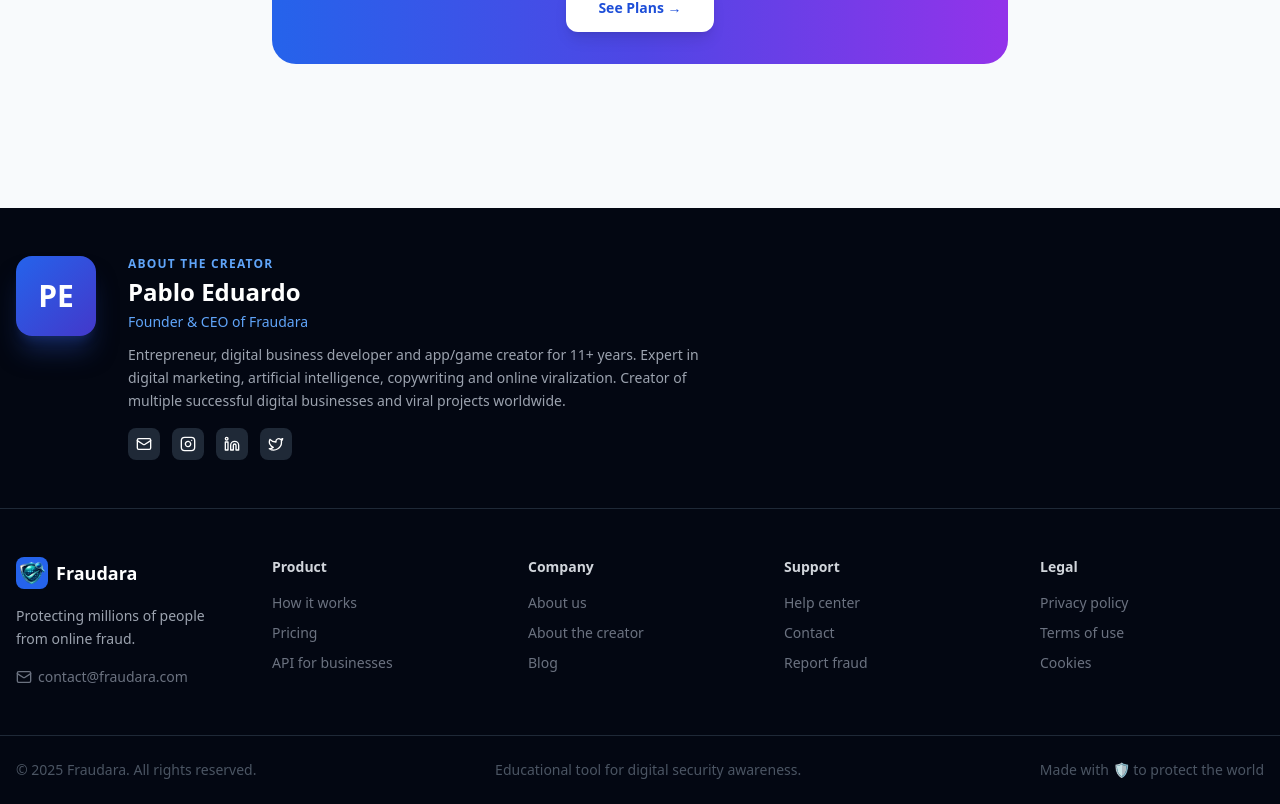
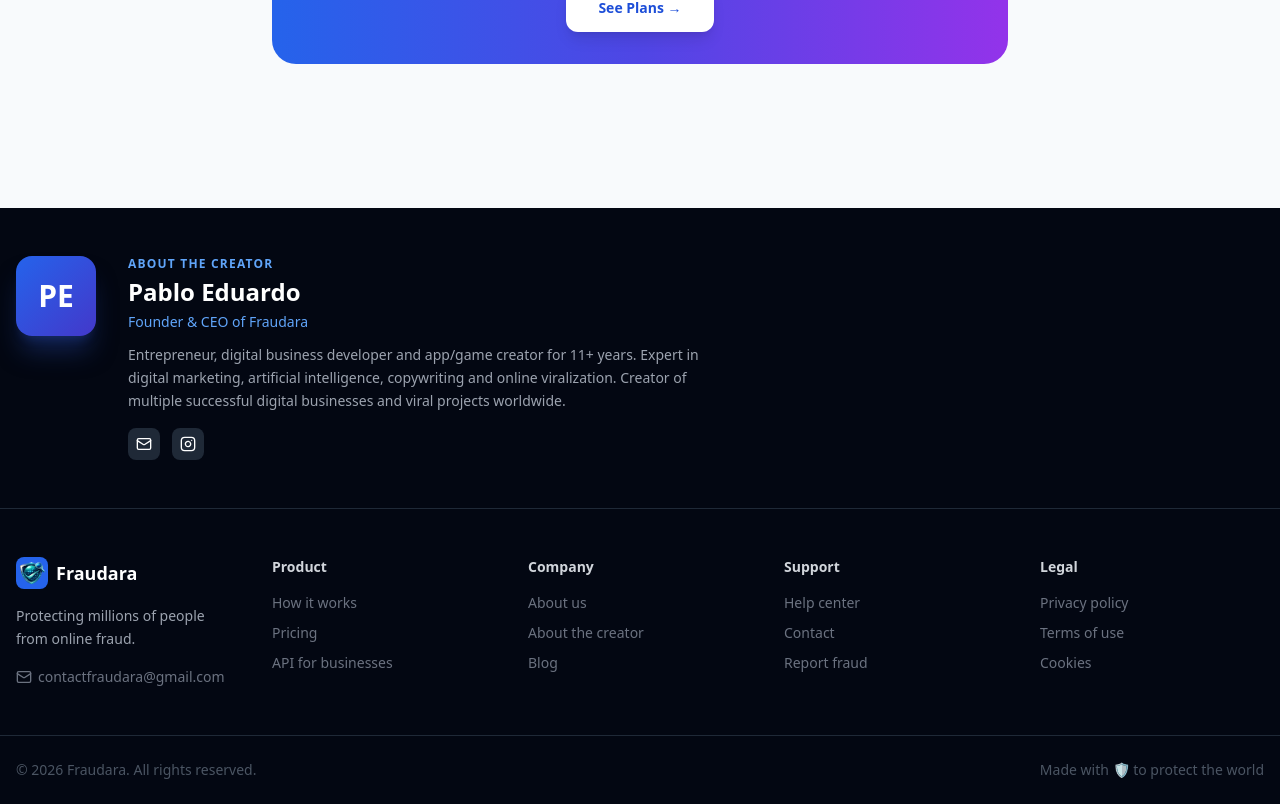
Before and after one commit to pablodevv/AntiGolpe, a React (Vite) app: page / in a window 1280 px wide. Shown: the part 1887-2691 px from the top of the page. Built offline with nearby package versions, Linux system fonts and the light colour scheme.

Commit message:
Update App.tsx

```diff
--- a/src/App.tsx
+++ b/src/App.tsx
@@ -147,7 +147,7 @@
     footerPrivacy: "Privacidade",
     footerTerms: "Termos de uso",
     footerCookies: "Cookies",
-    footerCopyright: "© 2025 Fraudara. Todos os direitos reservados.",
+    footerCopyright: "© 2026 Fraudara. Todos os direitos reservados.",
     footerDisclaimer: "Ferramenta educativa para conscientização sobre segurança digital.",
     footerEmail: "contato@fraudara.com",
     footerMadeWith: "Feito com 🛡️ para proteger o mundo",
@@ -281,9 +281,9 @@
     footerPrivacy: "Privacy policy",
     footerTerms: "Terms of use",
     footerCookies: "Cookies",
-    footerCopyright: "© 2025 Fraudara. All rights reserved.",
+    footerCopyright: "© 2026 Fraudara. All rights reserved.",
     footerDisclaimer: "Educational tool for digital security awareness.",
-    footerEmail: "contact@fraudara.com",
+    footerEmail: "contactfraudara@gmail.com",
     footerMadeWith: "Made with 🛡️ to protect the world",
     creatorTitle: "About the Creator",
     creatorName: "Pablo Eduardo",
@@ -405,9 +405,9 @@
     footerPrivacy: "Privacidad",
     footerTerms: "Términos de uso",
     footerCookies: "Cookies",
-    footerCopyright: "© 2025 Fraudara. Todos los derechos reservados.",
+    footerCopyright: "© 2026 Fraudara. Todos los derechos reservados.",
     footerDisclaimer: "Herramienta educativa para la concienciación sobre seguridad digital.",
-    footerEmail: "contact@fraudara.com",
+    footerEmail: "contactfraudara@gmail.com",
     footerMadeWith: "Hecho con 🛡️ para proteger el mundo",
     creatorTitle: "Sobre el Creador",
     creatorName: "Pablo Eduardo",
@@ -529,9 +529,9 @@
     footerPrivacy: "隐私政策",
     footerTerms: "使用条款",
     footerCookies: "Cookie政策",
-    footerCopyright: "© 2025 Fraudara. 保留所有权利。",
+    footerCopyright: "© 2026 Fraudara. 保留所有权利。",
     footerDisclaimer: "数字安全意识教育工具。",
-    footerEmail: "contact@fraudara.com",
+    footerEmail: "contactfraudara@gmail.com",
     footerMadeWith: "用🛡️守护世界",
     creatorTitle: "关于创始人",
     creatorName: "Pablo Eduardo",
@@ -642,9 +642,9 @@
     footerAbout: "À propos", footerCreator: "Le créateur", footerBlog: "Blog",
     footerHelp: "Centre d'aide", footerContact: "Contact", footerReport: "Signaler une fraude",
     footerPrivacy: "Confidentialité", footerTerms: "Conditions d'utilisation", footerCookies: "Cookies",
-    footerCopyright: "© 2025 Fraudara. Tous droits réservés.",
+    footerCopyright: "© 2026 Fraudara. Tous droits réservés.",
     footerDisclaimer: "Outil éducatif pour la sensibilisation à la sécurité numérique.",
-    footerEmail: "contact@fraudara.com",
+    footerEmail: "contactfraudara@gmail.com",
     footerMadeWith: "Fait avec 🛡️ pour protéger le monde",
     creatorTitle: "À propos du Créateur",
     creatorName: "Pablo Eduardo",
@@ -744,9 +744,9 @@
     footerAbout: "Über uns", footerCreator: "Der Gründer", footerBlog: "Blog",
     footerHelp: "Hilfezentrum", footerContact: "Kontakt", footerReport: "Betrug melden",
     footerPrivacy: "Datenschutz", footerTerms: "Nutzungsbedingungen", footerCookies: "Cookies",
-    footerCopyright: "© 2025 Fraudara. Alle Rechte vorbehalten.",
+    footerCopyright: "© 2026 Fraudara. Alle Rechte vorbehalten.",
     footerDisclaimer: "Bildungswerkzeug für digitale Sicherheit.",
-    footerEmail: "contact@fraudara.com",
+    footerEmail: "contactfraudara@gmail.com",
     footerMadeWith: "Mit 🛡️ gemacht, um die Welt zu schützen",
     creatorTitle: "Über den Gründer",
     creatorName: "Pablo Eduardo",
@@ -845,9 +845,9 @@
     footerAbout: "معلومات عنا", footerCreator: "عن المنشئ", footerBlog: "المدونة",
     footerHelp: "مركز المساعدة", footerContact: "التواصل", footerReport: "الإبلاغ عن احتيال",
     footerPrivacy: "الخصوصية", footerTerms: "شروط الاستخدام", footerCookies: "ملفات تعريف الارتباط",
-    footerCopyright: "© 2025 Fraudara. جميع الحقوق محفوظة.",
+    footerCopyright: "© 2026 Fraudara. جميع الحقوق محفوظة.",
     footerDisclaimer: "أداة تعليمية للتوعية بالأمان الرقمي.",
-    footerEmail: "contact@fraudara.com",
+    footerEmail: "contactfraudara@gmail.com",
     footerMadeWith: "صنع بـ 🛡️ لحماية العالم",
     creatorTitle: "عن المنشئ",
     creatorName: "Pablo Eduardo",
@@ -946,9 +946,9 @@
     footerAbout: "会社概要", footerCreator: "創設者について", footerBlog: "ブログ",
     footerHelp: "ヘルプセンター", footerContact: "お問い合わせ", footerReport: "詐欺を報告",
     footerPrivacy: "プライバシー", footerTerms: "利用規約", footerCookies: "クッキー",
-    footerCopyright: "© 2025 Fraudara. 全著作権所有。",
+    footerCopyright: "© 2026 Fraudara. 全著作権所有。",
     footerDisclaimer: "デジタルセキュリティ意識向上のための教育ツール。",
-    footerEmail: "contact@fraudara.com",
+    footerEmail: "contactfraudara@gmail.com",
     footerMadeWith: "🛡️で世界を守るために作成",
     creatorTitle: "創設者について",
     creatorName: "Pablo Eduardo",
@@ -1047,9 +1047,9 @@
     footerAbout: "О нас", footerCreator: "О создателе", footerBlog: "Блог",
     footerHelp: "Центр помощи", footerContact: "Контакт", footerReport: "Сообщить о мошенничестве",
     footerPrivacy: "Конфиденциальность", footerTerms: "Условия использования", footerCookies: "Cookies",
-    footerCopyright: "© 2025 Fraudara. Все права защищены.",
+    footerCopyright: "© 2026 Fraudara. Все права защищены.",
     footerDisclaimer: "Образовательный инструмент для цифровой безопасности.",
-    footerEmail: "contact@fraudara.com",
+    footerEmail: "contactfraudara@gmail.com",
     footerMadeWith: "Создано с 🛡️ для защиты мира",
     creatorTitle: "О Создателе",
     creatorName: "Pablo Eduardo",
@@ -1148,9 +1148,9 @@
     footerAbout: "हमारे बारे में", footerCreator: "संस्थापक के बारे में", footerBlog: "ब्लॉग",
     footerHelp: "सहायता केंद्र", footerContact: "संपर्क", footerReport: "धोखाधड़ी रिपोर्ट करें",
     footerPrivacy: "गोपनीयता", footerTerms: "उपयोग की शर्तें", footerCookies: "Cookies",
-    footerCopyright: "© 2025 Fraudara. सर्वाधिकार सुरक्षित।",
+    footerCopyright: "© 2026 Fraudara. सर्वाधिकार सुरक्षित।",
     footerDisclaimer: "डिजिटल सुरक्षा जागरूकता के लिए शैक्षिक उपकरण।",
-    footerEmail: "contact@fraudara.com",
+    footerEmail: "contactfraudara@gmail.com",
     footerMadeWith: "🛡️ के साथ दुनिया की रक्षा के लिए बनाया गया",
     creatorTitle: "संस्थापक के बारे में",
     creatorName: "Pablo Eduardo",
@@ -1249,9 +1249,9 @@
     footerAbout: "Chi siamo", footerCreator: "Il creatore", footerBlog: "Blog",
     footerHelp: "Centro assistenza", footerContact: "Contatto", footerReport: "Segnala una frode",
     footerPrivacy: "Privacy", footerTerms: "Termini d'uso", footerCookies: "Cookie",
-    footerCopyright: "© 2025 Fraudara. Tutti i diritti riservati.",
+    footerCopyright: "© 2026 Fraudara. Tutti i diritti riservati.",
     footerDisclaimer: "Strumento educativo per la consapevolezza della sicurezza digitale.",
-    footerEmail: "contact@fraudara.com",
+    footerEmail: "contactfraudara@gmail.com",
     footerMadeWith: "Fatto con 🛡️ per proteggere il mondo",
     creatorTitle: "Il Creatore",
     creatorName: "Pablo Eduardo",
@@ -2085,18 +2085,13 @@
                 <p className="text-sm text-blue-400 font-medium mb-3">{t('creatorRole')}</p>
                 <p className="text-gray-400 text-sm leading-relaxed max-w-xl">{t('creatorBio')}</p>
                 <div className="flex gap-3 mt-4">
-                  <a href="mailto:contato@fraudara.com" className="w-8 h-8 bg-gray-800 hover:bg-blue-600 rounded-lg flex items-center justify-center transition-colors">
+                  <a href="mailto:eupablorodriguez@gmail.com" className="w-8 h-8 bg-gray-800 hover:bg-blue-600 rounded-lg flex items-center justify-center transition-colors">
                     <Mail className="w-4 h-4" />
                   </a>
-                  <a href="https://instagram.com" target="_blank" rel="noopener noreferrer" className="w-8 h-8 bg-gray-800 hover:bg-pink-600 rounded-lg flex items-center justify-center transition-colors">
+                  <a href="https://instagram.com/soupabloeduardo" target="_blank" rel="noopener noreferrer" className="w-8 h-8 bg-gray-800 hover:bg-pink-600 rounded-lg flex items-center justify-center transition-colors">
                     <Instagram className="w-4 h-4" />
                   </a>
-                  <a href="https://linkedin.com" target="_blank" rel="noopener noreferrer" className="w-8 h-8 bg-gray-800 hover:bg-blue-700 rounded-lg flex items-center justify-center transition-colors">
-                    <Linkedin className="w-4 h-4" />
-                  </a>
-                  <a href="https://twitter.com" target="_blank" rel="noopener noreferrer" className="w-8 h-8 bg-gray-800 hover:bg-gray-600 rounded-lg flex items-center justify-center transition-colors">
-                    <Twitter className="w-4 h-4" />
-                  </a>
+
                 </div>
               </div>
             </div>
@@ -2163,7 +2158,6 @@
         <div className="border-t border-gray-800">
           <div className="max-w-7xl mx-auto px-4 py-6 flex flex-col md:flex-row items-center justify-between gap-3 text-sm text-gray-600">
             <p>{t('footerCopyright')}</p>
-            <p className="text-center">{t('footerDisclaimer')}</p>
             <p>{t('footerMadeWith')}</p>
           </div>
         </div>
```
